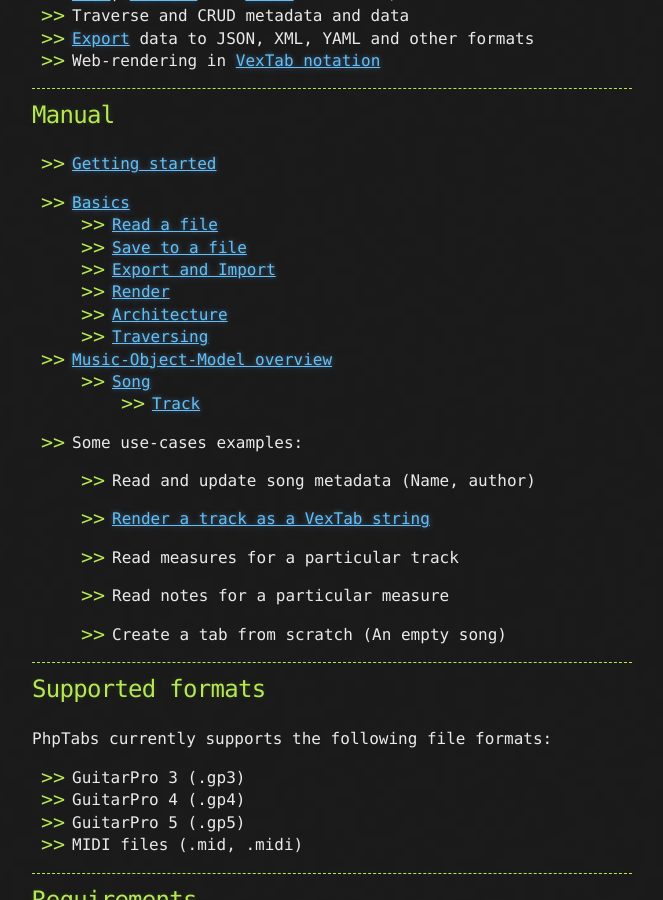
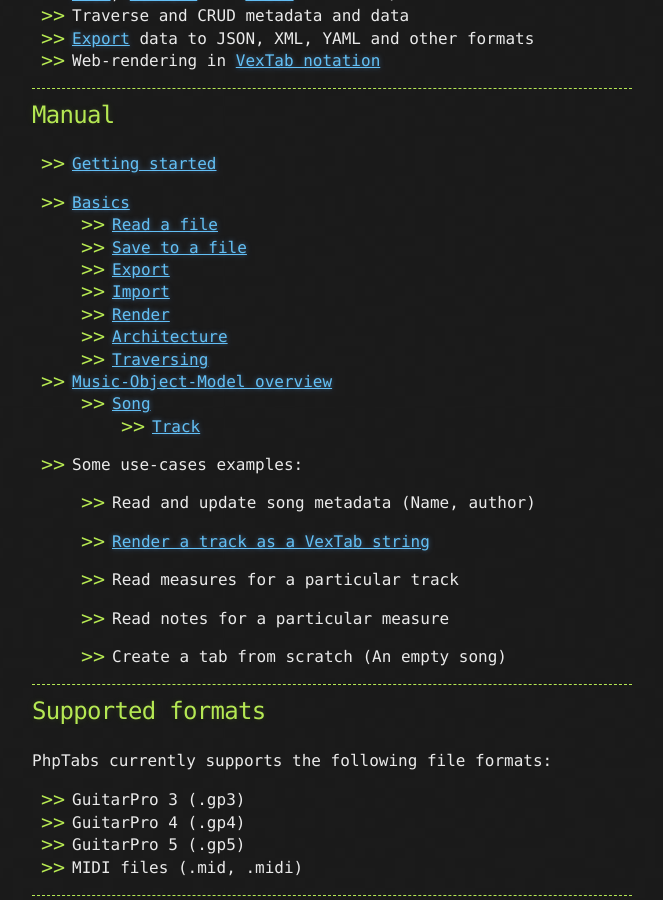
Before and after one commit to stdtabs/stdtabs.github.io, a Jekyll site: the page built from index.md, in a window 1280 px wide and 900 px high, scrolled down 657 px. Shown: the whole window, without its empty margins (308-971 px from the left). Built offline with Jekyll 4.4.1, drawn with Linux system fonts in a browser that asks for light colours; nearby versions of some CDN libraries.

```diff
--- a/index.md
+++ b/index.md
@@ -34,7 +34,8 @@
 - [Basics](basics.html)
   - [Read a file](basics.html#read-from-a-file)
   - [Save to a file](basics.html#save-to-a-file)
-  - [Export and Import](basics.html#export-and-import-data)
+  - [Export](basics.html#export-data)
+  - [Import](basics.html#import-data)
   - [Render](basics.html#render)
   - [Architecture](basics.html#architecture)
   - [Traversing](basics.html#traversing)
```
